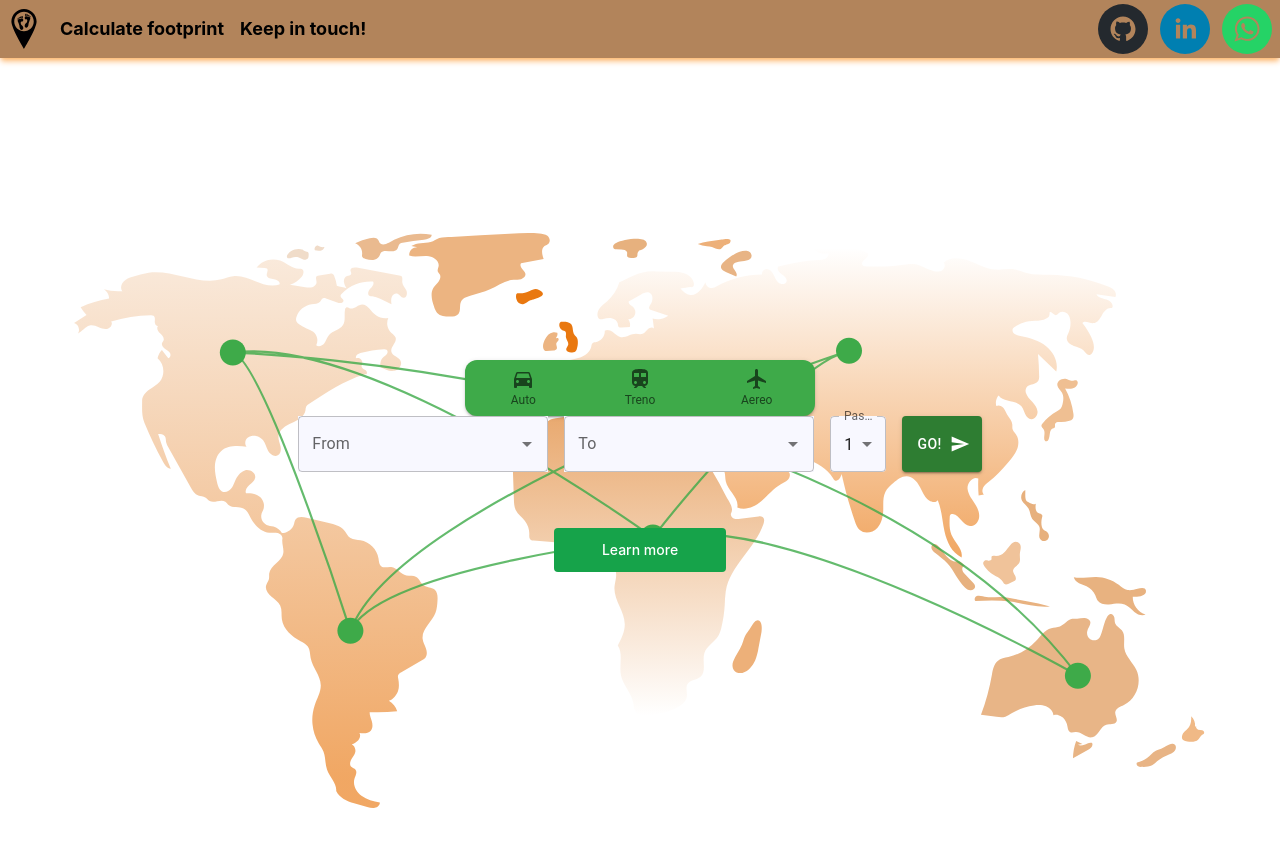
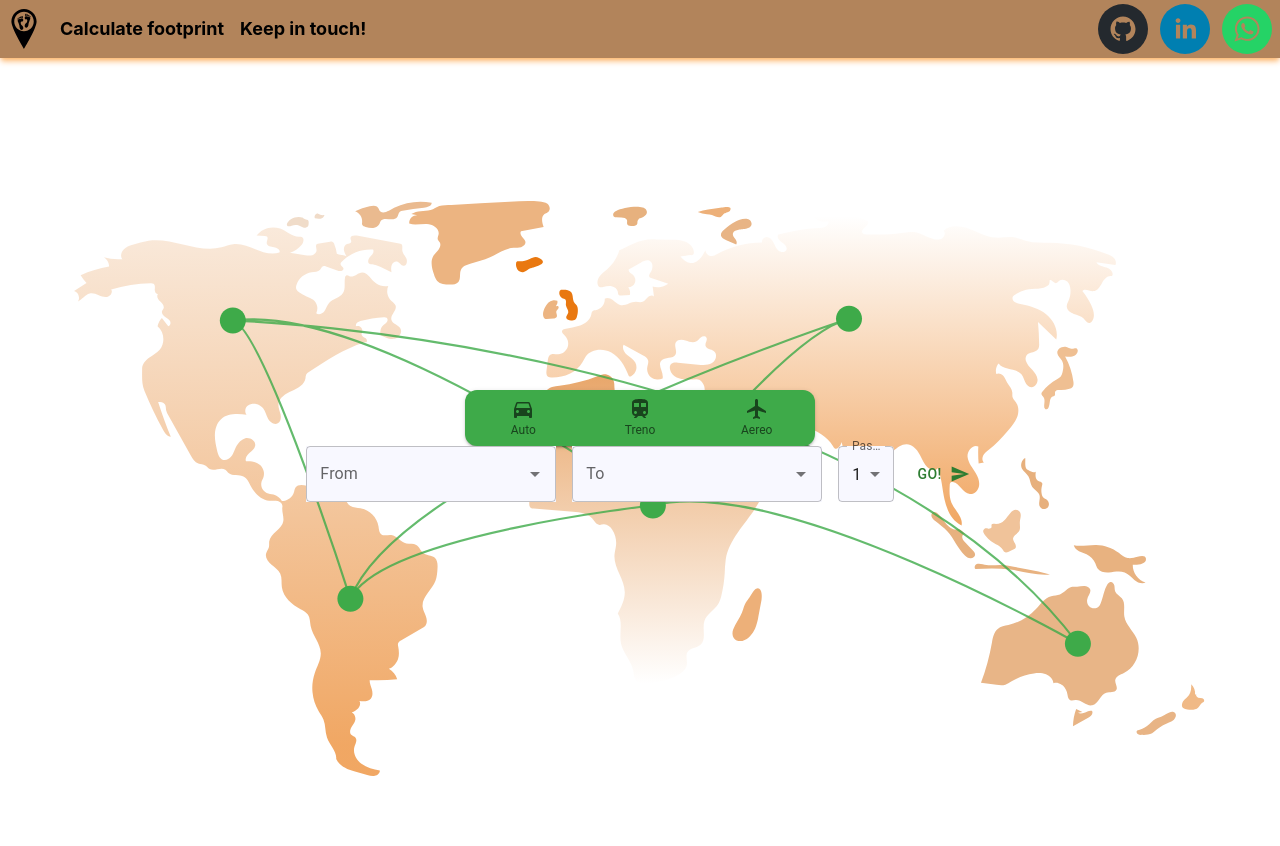
Before and after one commit to Aline89b/footprint-project, a Next.js app: page /form in a window 1280 px wide. Shown: the top 846 px of the page. After the commit the page ends 800 px from the top, so only its background shows below. Built offline with nearby package versions, Linux system fonts and the light colour scheme.

Commit message:
little improvement in ux/ui

```diff
--- a/components/result.js
+++ b/components/result.js
@@ -1,5 +1,6 @@
 import React from "react";
 import { motion } from "framer-motion";
+import Button from "@mui/material/Button";
 
 export default function Result(props) {
   const { result, value } = props;
@@ -28,6 +29,13 @@ export default function Result(props) {
       <p className="text-gray-600">Distanza: {result.distance_km} km</p>
     )}
   </div>
+  <Button
+                variant="outlined"
+                sx={{ mt: 4, color: "rgb(178 132 91)", borderColor: "green" }}
+                onClick={() => window.location.reload()} // reset veloce
+              >
+                Nuovo calcolo
+              </Button>
 </motion.div>
   );
 }
--- a/pages/form.js
+++ b/pages/form.js
@@ -1,12 +1,8 @@
-import {
-  BottomNavigation,
-  BottomNavigationAction,
-} from "@mui/material";
+import { BottomNavigation, BottomNavigationAction } from "@mui/material";
 import DirectionsCarIcon from "@mui/icons-material/DirectionsCar";
 import TrainIcon from "@mui/icons-material/Train";
 import FlightIcon from "@mui/icons-material/Flight";
-import SendIcon from '@mui/icons-material/Send';
-
+import SendIcon from "@mui/icons-material/Send";
 import {
   TextField,
   Autocomplete,
@@ -51,15 +47,21 @@ export default function Form() {
   });
 
   return (
-
     <div className="overflow-hidden min-h-screen">
       <Navbar />
 
-     <div className="flex flex-col flex-wrap justify-center h-screen  mt-8 relative bg-[url(../public/images/bgWorld.svg)] bg-cover bg-center bg-no-repeat">
+      <div className="flex flex-col items-center justify-center min-h-screen relative bg-[url(../public/images/bgWorld.svg)] bg-cover bg-center bg-no-repeat">
 
+        {/* 👇 Se ho già il risultato mostro SOLO Result */}
+        {result ? (
+          <div className="flex flex-col items-center">
+            <Result result={result} value={value} />
+
+          </div>
+        ) : (
+          <>
+            {/* FORM */}
             <Stack direction={{ xs: "column", md: "column" }} spacing={2} alignItems="center">
-
-          {/* Bottoni per selezionare il mezzo */}
               <Box sx={{ width: "100%", display: "flex", justifyContent: "center", mb: 4 }}>
                 <BottomNavigation
                   sx={{
@@ -77,26 +79,13 @@ export default function Form() {
                   }}
                   showLabels
                 >
-    <BottomNavigationAction
-      label="Auto"
-      value="car"
-      icon={<DirectionsCarIcon />}
-    />
-    <BottomNavigationAction
-      label="Treno"
-      value="rail"
-      icon={<TrainIcon />}
-    />
-    <BottomNavigationAction
-      label="Aereo"
-      value="air"
-      icon={<FlightIcon />}
-      color="#002884"
-
-    />
+                  <BottomNavigationAction label="Auto" value="car" icon={<DirectionsCarIcon />} />
+                  <BottomNavigationAction label="Treno" value="rail" icon={<TrainIcon />} />
+                  <BottomNavigationAction label="Aereo" value="air" icon={<FlightIcon />} />
                 </BottomNavigation>
               </Box>
             </Stack>
+
             <div className="flex flex-wrap justify-center gap-4 mb-6 min-w-fit">
               {/* From */}
               <Autocomplete
@@ -134,8 +123,8 @@ export default function Form() {
                 )}
               />
 
-          {/* Passeggeri */}
-          <FormControl >
+              {/* Passengers */}
+              <FormControl>
                 <InputLabel id="passengers-label">Passengers</InputLabel>
                 <Select
                   sx={{ bgcolor: "ghostwhite" }}
@@ -152,16 +141,16 @@ export default function Form() {
                 </Select>
               </FormControl>
 
+              {/* Conditional inputs */}
               {transport === "car" && (
                 <>
-  <FormControl >
+                  <FormControl>
                     <InputLabel id="car-size-label">Car Size</InputLabel>
                     <Select
-
-      sx={{ bgcolor: "ghostwhite"}}
+                      sx={{ bgcolor: "ghostwhite" }}
                       labelId="car-size-label"
                       id="car-size-select"
-      value={carSize || ' '}
+                      value={carSize || " "}
                       label="Car Size"
                       onChange={(e) => setCarSize(e.target.value)}
                     >
@@ -171,11 +160,10 @@ export default function Form() {
                     </Select>
                   </FormControl>
 
-  <FormControl >
+                  <FormControl>
                     <InputLabel>Car Type</InputLabel>
                     <Select
-      width="100%"
-        value={carType || ''}
+                      value={carType || ""}
                       onChange={(e) => setCarType(e.target.value)}
                       label="Car Type"
                       sx={{ bgcolor: "ghostwhite", minWidth: 150 }}
@@ -204,35 +192,21 @@ export default function Form() {
                     <MenuItem value="business">Business</MenuItem>
                     <MenuItem value="first">First Class</MenuItem>
                   </Select>
-
                 </FormControl>
-
               )}
 
-          <Button onClick={fetchData} variant="contained" color="success" endIcon={<SendIcon />} >
+              <Button
+                onClick={fetchData}
+                variant="text"
+                color="success"
+                endIcon={<SendIcon />}
+              >
                 GO!
               </Button>
             </div>
-
-         <div className="flex justify-center mt-8 bottom-0">
-        <Link
-          href="/jsForm"
-
-          className=" mb-12 text-center rounded bg-green-600 px-12 py-3 text-sm font-medium text-white hover:bg-green-700"
-        >
-          Learn more
-        </Link>
+          </>
+        )}
       </div>
-      </div>
-
-      {/* Risultato */}
-      {result && (
-        <div className="flex justify-center p-6 mt-5 mr-auto ml-auto max-w-sm rounded overflow-hidden bg-amber-100">
-          <Result result={result} value={value} />
-        </div>
-      )}
-
-
     </div>
   );
 }
--- a/styles/globals.css
+++ b/styles/globals.css
@@ -6,6 +6,7 @@ html,
 body {
   padding: 0;
   margin: 0;
+  overflow: hidden;
   font-family: -apple-system, BlinkMacSystemFont, Segoe UI, Roboto, Oxygen,
     Ubuntu, Cantarell, Fira Sans, Droid Sans, Helvetica Neue, sans-serif;
  height: 100%;
```
Lines whose indentation alone changed are shown as unchanged.
